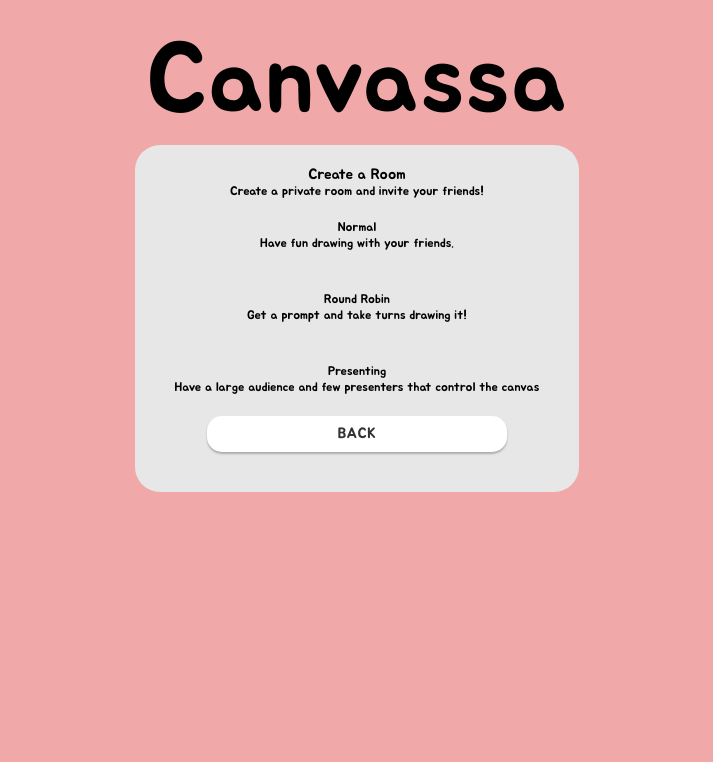
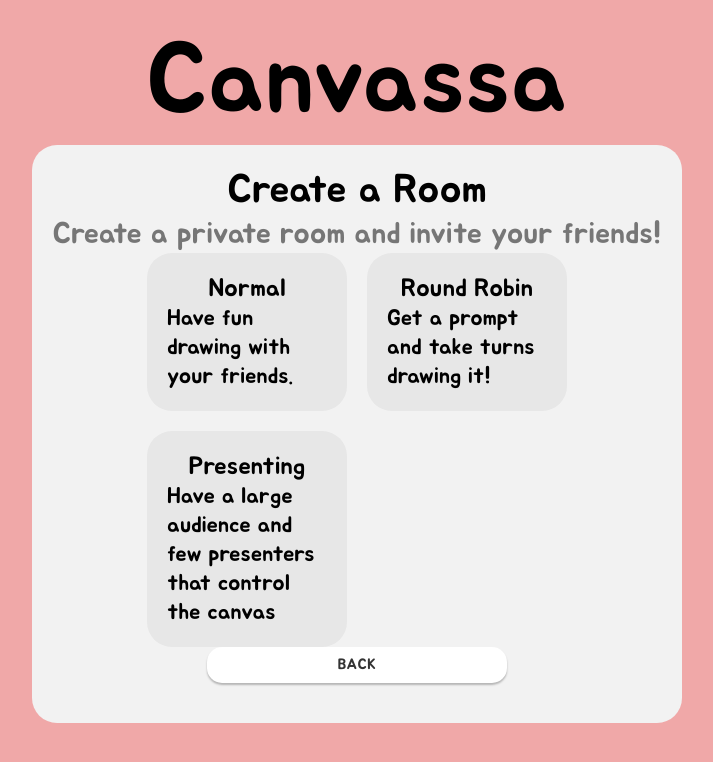
Before and after one commit to UTSCC09/project-canvassa, a React (Create React App) app in the folder frontend/: page /rooms/create in a window 1280 px wide. Shown: the top 762 px of the page, without its empty margins (283-996 px from the left). Built offline with nearby package versions, Linux system fonts and the light colour scheme.

Commit message:
Create rooms page fe almost done. Widths should be fixed.

```diff
--- a/frontend/src/pages/CreateRoomPage/CreateRoomPage.jsx
+++ b/frontend/src/pages/CreateRoomPage/CreateRoomPage.jsx
@@ -3,31 +3,34 @@ import styled from "styled-components";
 import { Button, TitleText } from "../../shared/components";
 
 export const CreateRoomPage = () => {
-  return (<Container>
+  return (
+    <Container>
       <TitleText>Canvassa</TitleText>
-    <ContentContainer>
-      <TitleText style={{ fontSize: "1.5rem" }}>Create a Room</TitleText>
-      <TitleText style={{ fontSize: "1.25rem" }}>
+      <ContentContainer style={{ background: "#f2f2f2" }}>
+        <TitleText style={{ fontSize: "4rem" }}>Create a Room</TitleText>
+        <TitleText style={{ fontSize: "3rem", color: "#767676" }}>
           Create a private room and invite your friends!
         </TitleText>
+        <GridContainer>
           <ContentContainer>
-        <TitleText style={{ fontSize: "1.25rem" }}>Normal</TitleText>
-        <TitleText style={{ fontSize: "1.25rem" }}>
+            <TitleText style={{ fontSize: "2.5rem" }}>Normal</TitleText>
+            <TitleText style={{ fontSize: "2.25rem" }}>
               Have fun drawing with your friends.
             </TitleText>
           </ContentContainer>
           <ContentContainer>
-        <TitleText style={{ fontSize: "1.25rem" }}>Round Robin</TitleText>
-        <TitleText style={{ fontSize: "1.25rem" }}>
+            <TitleText style={{ fontSize: "2.5rem" }}>Round Robin</TitleText>
+            <TitleText style={{ fontSize: "2.25rem" }}>
               Get a prompt and take turns drawing it!
             </TitleText>
           </ContentContainer>
           <ContentContainer>
-        <TitleText style={{ fontSize: "1.25rem" }}>Presenting</TitleText>
-        <TitleText style={{ fontSize: "1.25rem" }}>
+            <TitleText style={{ fontSize: "2.5rem" }}>Presenting</TitleText>
+            <TitleText style={{ fontSize: "2.25rem" }}>
               Have a large audience and few presenters that control the canvas
             </TitleText>
           </ContentContainer>
+        </GridContainer>
         <ButtonContainer>
           <Button>Back</Button>
         </ButtonContainer>
@@ -40,7 +43,15 @@ const ButtonContainer = styled.div`
   margin-bottom: 2rem;
 `;
 
-export const ContentContainer = styled.div`
+const GridContainer = styled.div`
+  display: grid;
+  grid-template-columns: 200px 200px;
+  grid-row: auto auto;
+  grid-column-gap: 20px;
+  grid-row-gap: 20px;
+`;
+
+const ContentContainer = styled.div`
   background: #e7e7e7;
   border-radius: 2.5rem;
   padding: 1em;
@@ -51,6 +62,7 @@ export const ContentContainer = styled.div`
   align-items: center;
   flex-direction: column;
   padding: 2rem;
+  width: fit-content;
 `;
 
 const Container = styled.div`
```
Lines whose indentation alone changed are shown as unchanged.
